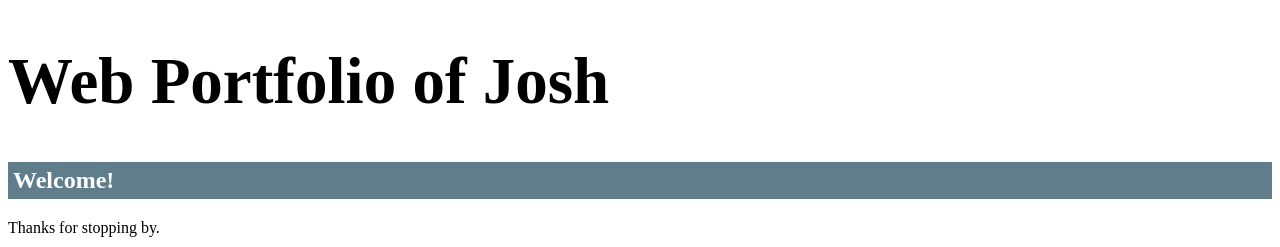
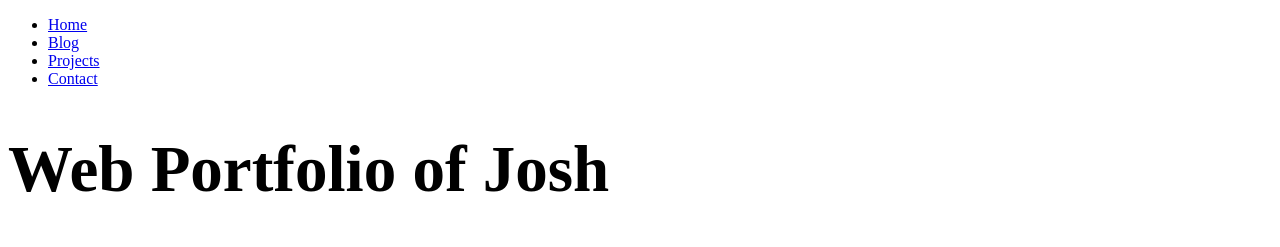
Before and after one commit to joshwill221/Portfolio_Old, a plain HTML site: page index.html in a window 1280 px wide. Shown: the top 247 px of the page. Drawn offline with Linux system fonts and the light colour scheme.

Commit message:
Added links to each page

```diff
--- a/index.html
+++ b/index.html
@@ -6,6 +6,13 @@
     <title>Web Portfolio of Josh</title>
   </head>
   <body>
+    <ul>
+      <li><a href="./">Home</a></li>
+      <li><a href="blog/">Blog</a></li>
+      <li><a href="projects/">Projects</a></li>
+      <li><a href="contact/">Contact</a></li>
+    </ul>
+
     <h1 class="title">Web Portfolio of Josh</h1>
 
     <h2>Welcome!</h2>
```
Also changed, not shown: blog/index.html (+5 -0 lines).
